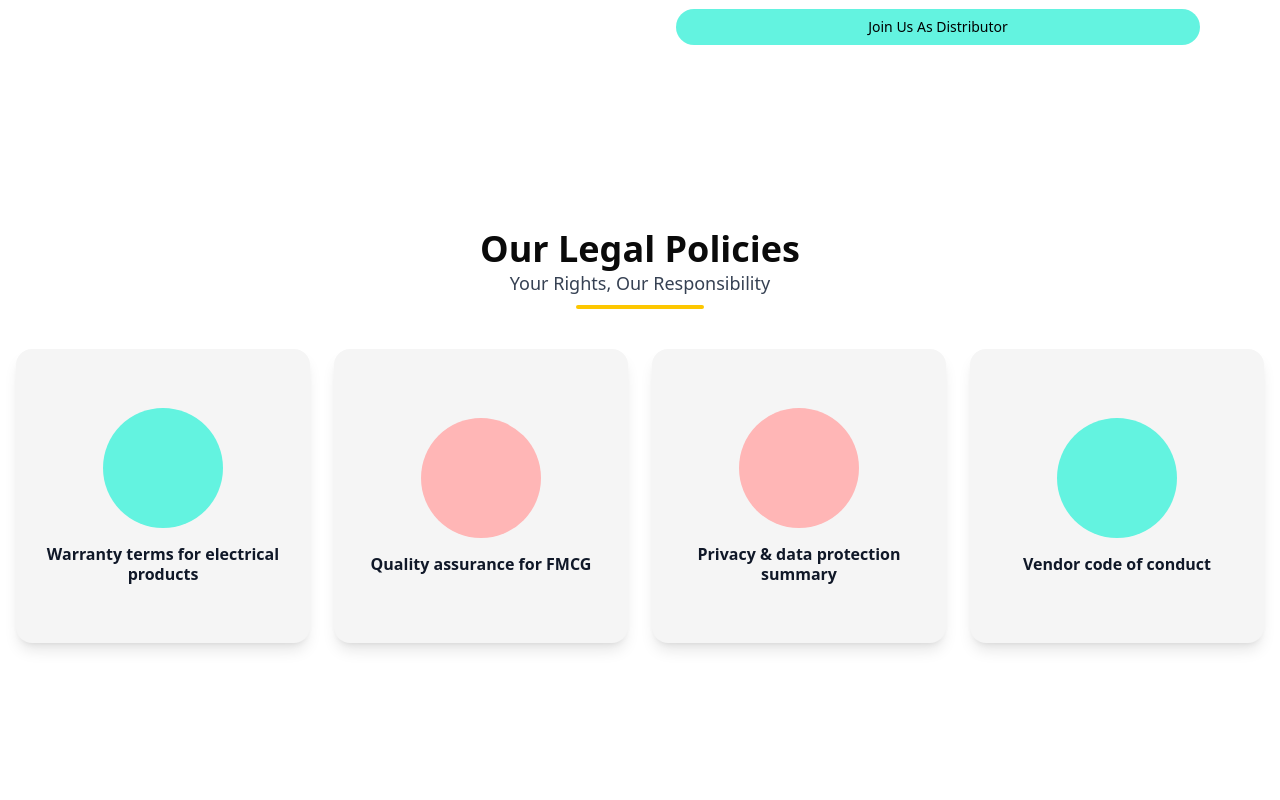
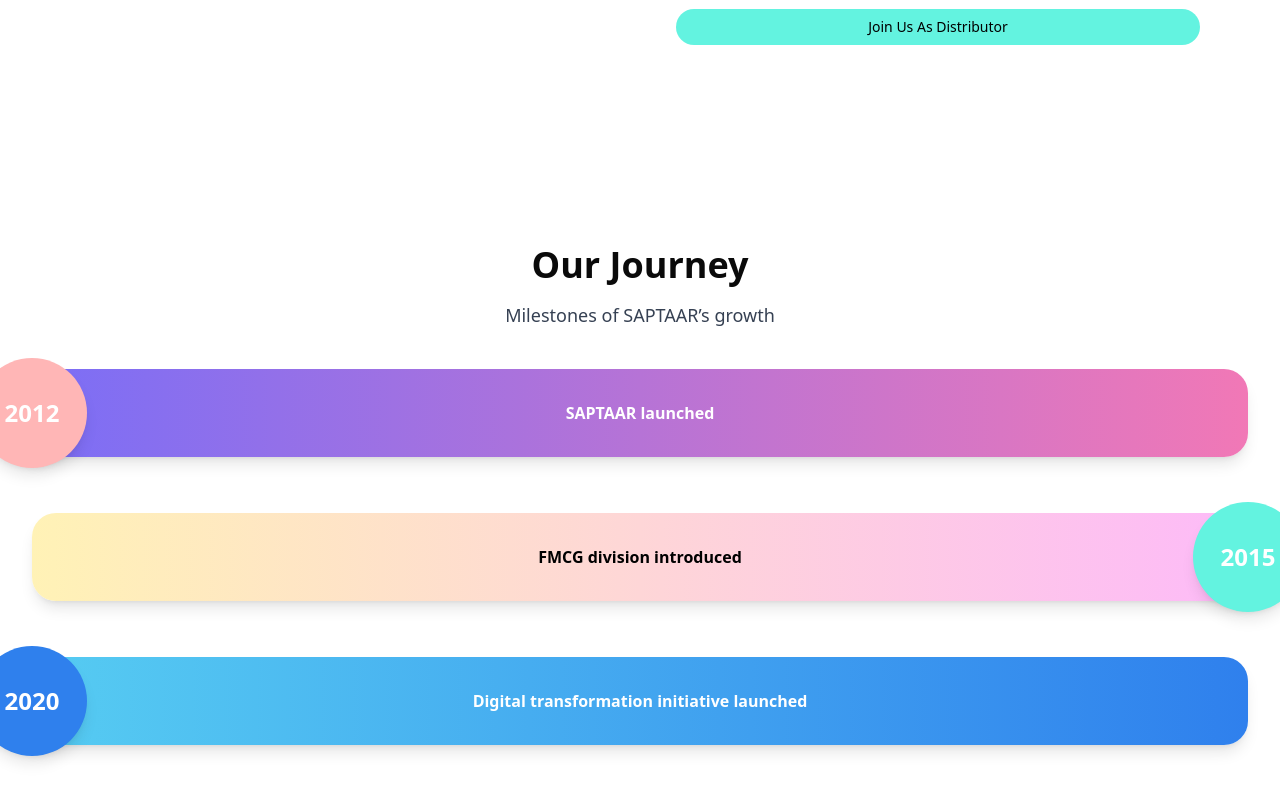
Before and after one commit to Aksshay-spec/ekZ, a Next.js app: page / in a window 1280 px wide. Shown: the part 4700-5500 px from the top of the page. Before the commit the page ends 5439 px from the top, so only its background shows below. Built offline with nearby package versions, Linux system fonts and the light colour scheme.

Commit message:
modelies the time line card and create time line section

```diff
--- a/app/page.tsx
+++ b/app/page.tsx
@@ -2,7 +2,7 @@
 import TrendingProductsWrapper from "@/components/home/trending-products/TrendingProductsWrapper";
 import PartnerWrapper from "@/components/home/partner/PartnerWrapper";
 import PoliciesWrapper from "@/components/home/policies/PoliciesWrapper";
-
+import SaptaarWrapper from "@/components/home/saptaar-electric/SaptaarWrapper";
 
 export default async function Page() {
   return (
@@ -10,6 +10,7 @@
       <HomeSliderWrapper />
       <TrendingProductsWrapper />
       <PartnerWrapper />
+      <SaptaarWrapper />
       <PoliciesWrapper />
     </main>
   );
--- /dev/null
+++ b/components/home/saptaar-electric/SaptaarSection.tsx
@@ -0,0 +1,69 @@
+import React from "react";
+import { TimelineCard } from "@/components/ui/cards";
+
+export default function SaptaarSection() {
+  return (
+    <section className="w-full max-w-[100vw] overflow-x-hidden py-16 px-4 sm:px-6 lg:px-8 text-center">
+      <div className="max-w-screen-xl mx-auto"> {/* Center content like container-fluid */}
+        <h2 className="text-4xl font-extrabold mb-4">Our Journey</h2>
+        <p className="text-lg text-gray-700 mb-10">
+          Milestones of SAPTAAR’s growth
+        </p>
+
+        <div className="flex flex-col gap-14">
+          {/* 2012 */}
+          <TimelineCard
+            align="left"
+            circleContent={<span className="text-white font-bold text-2xl">2012</span>}
+            circleVariant="primary"
+            title="SAPTAAR launched"
+            cardProps={{
+              gradient: "linear-gradient(to right, #7B6EF6, #F178B6)",
+              textColor: "#fff",
+              radiusTopLeft: "0px",
+              radiusBottomLeft: "0px",
+              radiusTopRight: "24px",
+              radiusBottomRight: "24px",
+              className: "p-8 font-semibold shadow-lg",
+            }}
+          />
+
+          {/* 2015 */}
+          <TimelineCard
+            align="right"
+            circleContent={<span className="text-white font-bold text-2xl">2015</span>}
+            circleVariant="secondary"
+            title="FMCG division introduced"
+            cardProps={{
+              gradient: "linear-gradient(to right, #FFF2B6, #FDBAF8)",
+              textColor: "#000",
+              radiusTopLeft: "24px",
+              radiusBottomLeft: "24px",
+              radiusTopRight: "0px",
+              radiusBottomRight: "0px",
+              className: "p-8 font-semibold shadow-lg",
+            }}
+          />
+
+          {/* 2020 */}
+          <TimelineCard
+            align="left"
+            circleContent={<span className="text-white font-bold text-2xl">2020</span>}
+            circleVariant="custom"
+            customCircleColor="#2F80ED"
+            title="Digital transformation initiative launched"
+            cardProps={{
+              gradient: "linear-gradient(to right, #56CCF2, #2F80ED)",
+              textColor: "#fff",
+              radiusTopLeft: "0px",
+              radiusBottomLeft: "0px",
+              radiusTopRight: "24px",
+              radiusBottomRight: "24px",
+              className: "p-8 font-semibold shadow-lg",
+            }}
+          />
+        </div>
+      </div>
+    </section>
+  );
+}
--- /dev/null
+++ b/components/home/saptaar-electric/SaptaarWrapper.tsx
@@ -0,0 +1,12 @@
+"use client";
+
+import React from "react";
+import SaptaarSection from "./SaptaarSection";
+
+export default function SaptaarWrapper() {
+  return (
+    <section className="w-full py-12">
+      <SaptaarSection />
+    </section>
+  );
+}
--- /dev/null
+++ b/components/ui/cards/LinearCard.tsx
@@ -0,0 +1,58 @@
+// components/ui/cards/LinearCard.tsx
+"use client";
+
+import React from "react";
+import { cn } from "@/lib/utils";
+
+type LinearCardProps = {
+  title: string;
+  gradient?: string;
+  textColor?: string;
+  className?: string;
+  borderRadius?: string;
+  radiusTopLeft?: string;
+  radiusTopRight?: string;
+  radiusBottomLeft?: string;
+  radiusBottomRight?: string;
+};
+
+export default function LinearCard({
+  title,
+  gradient,
+  textColor = "#fff",
+  className,
+  borderRadius,
+  radiusTopLeft,
+  radiusTopRight,
+  radiusBottomLeft,
+  radiusBottomRight,
+}: LinearCardProps) {
+  // Default gradient (same theme as TimelineCard)
+  const defaultGradient =
+    "linear-gradient(to right, var(--color-redish-pink-400), var(--color-aqua-green-400))";
+
+  // Flexible radius control (future-proof)
+  const computedRadius = {
+    borderTopLeftRadius: radiusTopLeft ?? borderRadius ?? "24px",
+    borderTopRightRadius: radiusTopRight ?? borderRadius ?? "24px",
+    borderBottomLeftRadius: radiusBottomLeft ?? borderRadius ?? "24px",
+    borderBottomRightRadius: radiusBottomRight ?? borderRadius ?? "24px",
+  };
+
+  return (
+    <div
+      className={cn(
+        "w-full flex items-center justify-center shadow-md transition-all duration-300",
+        "text-center p-6 md:p-8 font-semibold",
+        className
+      )}
+      style={{
+        background: gradient ?? defaultGradient,
+        color: textColor,
+        ...computedRadius,
+      }}
+    >
+      {title}
+    </div>
+  );
+}
--- /dev/null
+++ b/components/ui/cards/TimelineCard.tsx
@@ -0,0 +1,74 @@
+"use client";
+
+import React from "react";
+import { cn } from "@/lib/utils";
+import CircleIcon from "@/components/ui/CircleIcon";
+import LinearCard from "@/components/ui/cards/LinearCard";
+
+type TimelineCardProps = {
+  align?: "left" | "right";
+  circleContent?: React.ReactNode;
+  circleVariant?: "primary" | "secondary" | "custom";
+  customCircleColor?: string;
+  className?: string;
+  circleClassName?: string;
+  contentClassName?: string;
+  /** Optional title to pass directly instead of cardProps.title */
+  title?: string;
+  /** Props passed to the internal LinearCard */
+  cardProps?: Partial<React.ComponentProps<typeof LinearCard>>;
+};
+
+export default function TimelineCard({
+  align = "left",
+  circleContent,
+  circleVariant = "primary",
+  customCircleColor,
+  className,
+  circleClassName,
+  contentClassName,
+  title,
+  cardProps = {},
+}: TimelineCardProps) {
+  return (
+    <div
+      className={cn(
+        "relative flex items-center justify-center w-full overflow-visible",
+        align === "right" ? "flex-row-reverse" : "flex-row",
+        className
+      )}
+    >
+      {/* Half-overlapping Circle */}
+      <div
+        className={cn(
+          "absolute top-1/2 -translate-y-1/2 z-20",
+          align === "right"
+            ? "right-0 translate-x-1/2"
+            : "left-0 -translate-x-1/2",
+          circleClassName
+        )}
+      >
+        <CircleIcon
+          variant={circleVariant}
+          customColor={customCircleColor}
+          size={110}
+          className="shadow-lg flex items-center justify-center"
+        >
+          {circleContent}
+        </CircleIcon>
+      </div>
+
+      {/* Rectangular Card (LinearCard) */}
+      <LinearCard
+        {...cardProps}
+        title={title ?? cardProps.title ?? ""} // ✅ ensures 'title' is never missing
+        className={cn(
+          "flex-1 relative",
+          align === "right" ? "pr-[70px]" : "pl-[70px]",
+          contentClassName,
+          cardProps?.className
+        )}
+      />
+    </div>
+  );
+}
--- a/components/ui/cards/index.ts
+++ b/components/ui/cards/index.ts
@@ -1 +1,3 @@
 export { default as BaseCard } from "./BaseCard";
+export { default as TimelineCard } from "./TimelineCard";
+export { default as LinearCard } from "./LinearCard";
```
